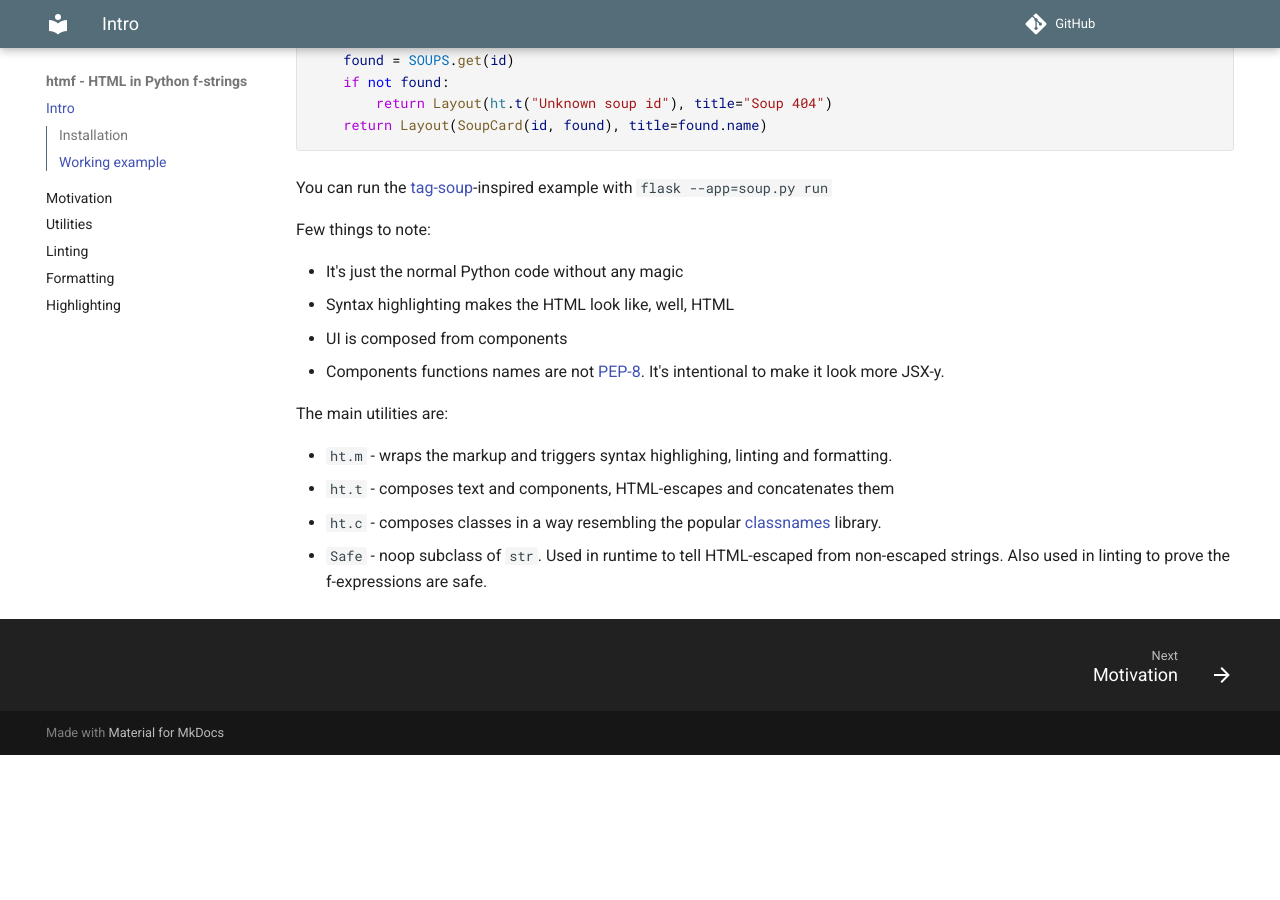
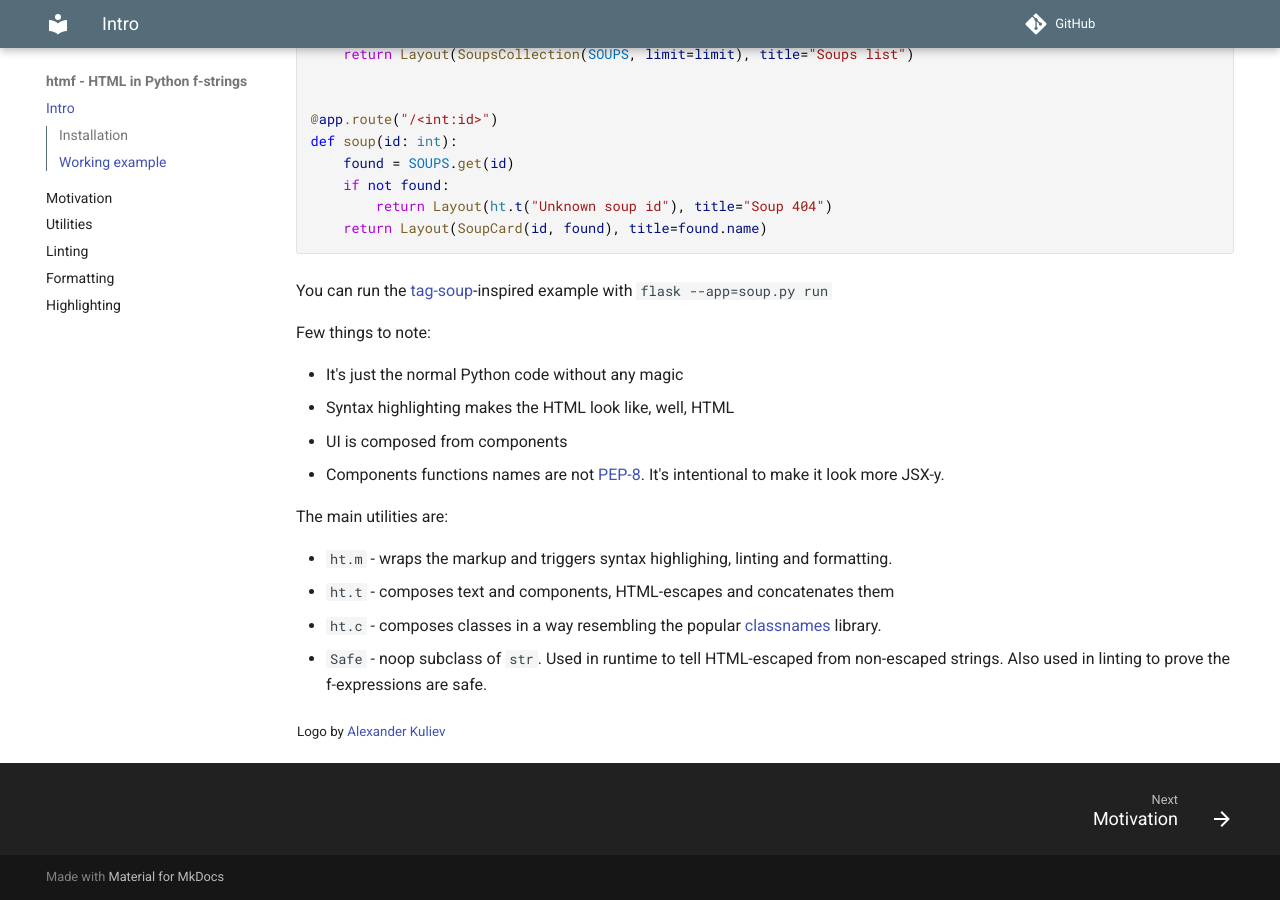
Before and after one commit to jkmnt/htmf, an MkDocs documentation site: the page built from docs/docs/index.md, in a window 1280 px wide and 900 px high, scrolled down 2466 px. Built offline with MkDocs 1.6.1 and Material for MkDocs 9.7.7, drawn with Linux system fonts in a browser that asks for light colours; comment, search, counter and statistics services are not loaded; before the commit the page ends 3221 px from its top, so only the background shows below that; some of the changed lines change nothing that is shown.

Commit message:
logo update

```diff
--- a/docs/docs/index.md
+++ b/docs/docs/index.md
@@ -1,4 +1,4 @@
-![](logo_small.png)
+<img src="logo_small.png" width="160" height="160" />
 
 # HTML in Python f-strings
 
@@ -126,11 +126,6 @@
 - `ht.c` - composes classes in a way resembling the popular [classnames](https://www.npmjs.com/package/classnames) library.
 - `Safe` - noop subclass of `str`. Used in runtime to tell HTML-escaped from non-escaped strings. Also used in linting to prove the f-expressions are safe.
 
-<!--
-## What's next ?
-
-- Read the [motivation](rant.md) if you think the template languages are the best all-around solution
-- Learn the (minimal) [utilities API](api.md)
-- Setup VS Code [syntax highlighing](highlight.md)
-- Add the [linting](lint.md) to write HTML with the confidence
-- Use the [formatter](format.md) to format the HTML and make the git diffs less noisy -->
+<sub>
+Logo by <a href="http://alexanderkuliev.tilda.ws">Alexander Kuliev</a>
+</sub>
```
Also changed, not shown: README.md, docs/docs/logo_small.png, 1 other file.
